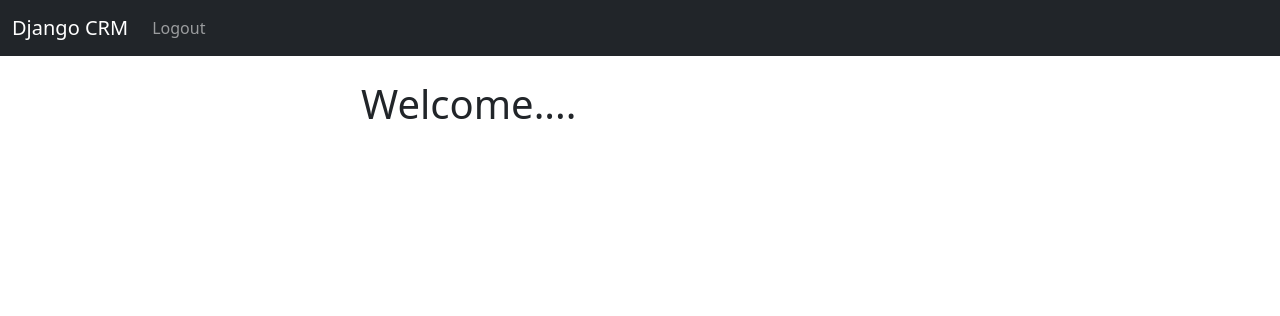
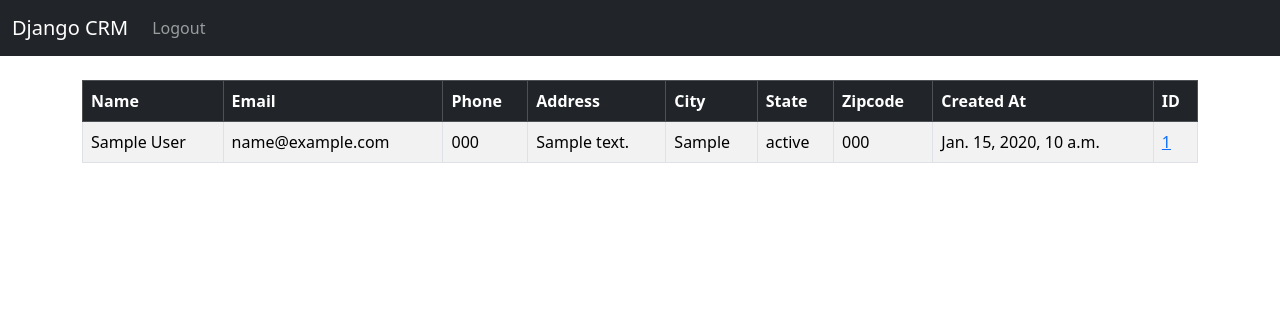
Before and after one commit to dileepmohandas/Django-CRM, a Django app: page / in a window 1280 px wide. Shown: the top 316 px of the page. Run offline with Django 5.2, Linux system fonts and the light colour scheme; a user stored in the database is signed in; tables that the repository leaves empty hold one stand-in row (values such as "Sample post").

Commit message:
display records

```diff
--- a/crm_app/urls.py
+++ b/crm_app/urls.py
@@ -6,4 +6,6 @@ urlpatterns = [
     path('login/',views.login_user,name ='login'),
     path('logout/',views.logout_user,name ='logout'),
     path('register/',views.register_user,name ='register'),
+    path('record/<int:pk>', views.customer_record, name='record'),
+
 ]
--- a/crm_app/views.py
+++ b/crm_app/views.py
@@ -2,9 +2,11 @@ from django.shortcuts import render,redirect
 from django.contrib.auth import authenticate,login,logout
 from django.contrib import messages
 from .forms import SignUpForm
+from .models import Record
 
 # Create your views here.
 def home(request):
+	records = Record.objects.all()
 	if request.method == 'POST':
 		username = request.POST['username']
 		password = request.POST['password']
@@ -12,12 +14,12 @@ def home(request):
 		if user is not None:
 			login(request, user)
 			messages.success(request, "You Have Been Logged In!")
-			return redirect('home')
+			return redirect('index')
 		else:
 			messages.success(request, "There Was An Error Logging In, Please Try Again...")
-			return redirect('home')
+			return redirect('index')
 	else:
-		return render(request, 'index.html')
+		return render(request, 'index.html', {'records':records})
 
 
 def login_user(request):
@@ -46,3 +48,11 @@ def register_user(request):
 		return render(request, 'register.html', {'form':form})
 
 	return render(request, 'register.html', {'form':form})
+
+def customer_record(request, pk):
+	if request.user.is_authenticated:
+		customer_record = Record.objects.get(id=pk)
+		return render(request, 'record.html', {'customer_record':customer_record})
+	else:
+		messages.success(request, "You Must Be Logged In To View That Page...")
+		return redirect('index')
--- a/templates/index.html
+++ b/templates/index.html
@@ -1,18 +1,61 @@
-{% extends "base.html" %}
+{% extends 'base.html' %}
 
 {% block content %}
 
-<div class="col-md-6 offset-md-3">
+
+
 {% if user.is_authenticated %}
-<h1>Welcome....</h1>
+
+
+<table class="table table-striped table-hover table-bordered">
+  <thead class="table-dark">
+    <tr>
+      <th scope="col">Name</th>
+      <th scope="col">Email</th>
+      <th scope="col">Phone</th>
+      <th scope="col">Address</th>
+      <th scope="col">City</th>
+      <th scope="col">State</th>
+      <th scope="col">Zipcode</th>
+      <th scope="col">Created At</th>
+      <th scope="col">ID</th>
+    </tr>
+  </thead>
+  <tbody>
+
+{% if records %}
+	{% for record in records %}
+		<tr>
+			<td>{{ record.first_name }} {{ record.last_name }}</td>
+			<td>{{ record.email }}</td>
+			<td>{{ record.phone }}</td>
+			<td>{{ record.address }}</td>
+			<td>{{ record.city }}</td>
+			<td>{{ record.state }}</td>
+			<td>{{ record.zipcode }}</td>
+			<td>{{ record.created_at }}</td>
+			<td><a href="{% url 'record' record.id %}">{{ record.id }}</a></td>
+		</tr>
+	{% endfor %}
+
+{% endif %}
+
+
+	  </tbody>
+	</table>
+
+
+
+
 
 {% else %}
 
+<div class="col-md-6 offset-md-3">
 <h1>Login</h1>
 <br/>
 
 <form method="POST" action="{% url 'home' %}">
-    {% csrf_token %}
+	{% csrf_token %}
 
   <div class="mb-3">
     <input type="text" class="form-control" name="username", placeholder="Username" required>
@@ -26,7 +69,8 @@
 
 </form>
 
+
+
 {% endif %}
 
-
 {% endblock %}
```
Also changed, not shown: templates/record.html (added, +20 -0 lines).
